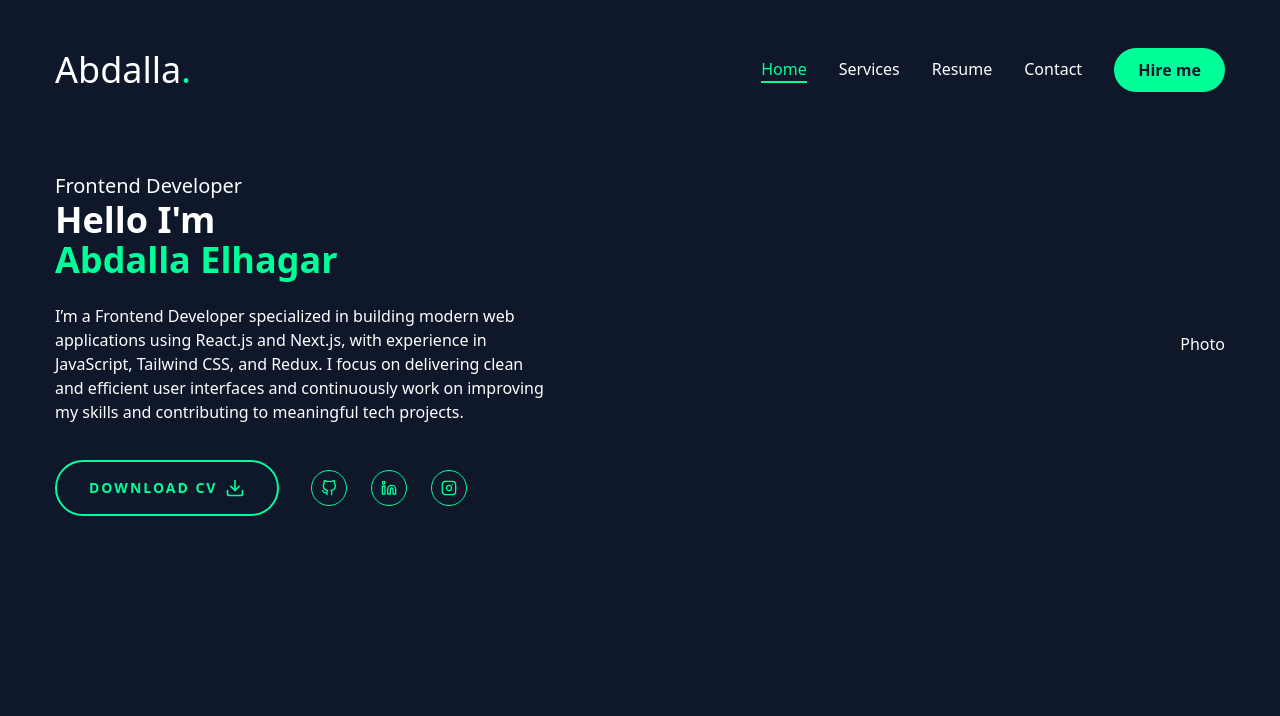
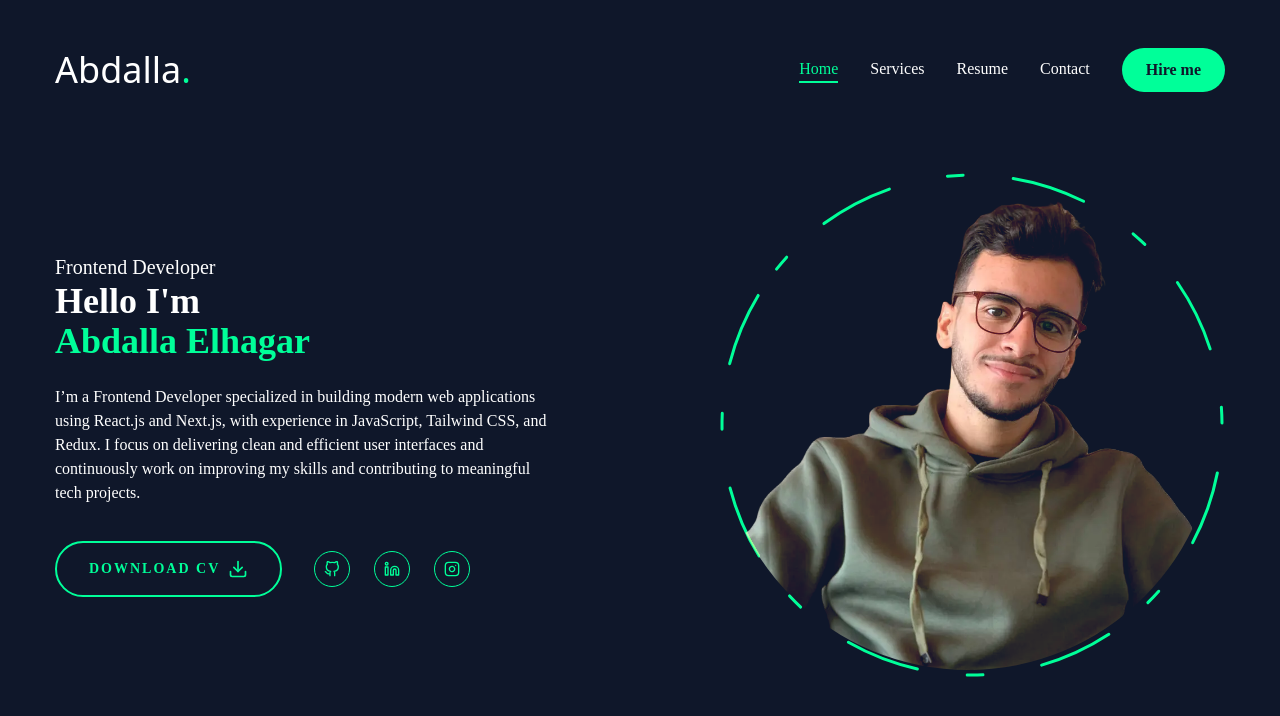
Before and after one commit to Abdalla-Elhagar/my-portfolio-using-next, a Next.js app: page / in a window 1280 px wide. Shown: the top 716 px of the page. Built offline with nearby package versions, Linux system fonts and the light colour scheme.

Commit message:
--fixed tailwind (colors) and font (used font in css) errors _______________________________ --completed the home page

```diff
--- a/app/globals.css
+++ b/app/globals.css
@@ -1,6 +1,10 @@
 @tailwind base;
 @tailwind components;
 @tailwind utilities;
+
+html {
+  font-family: var(--font-jetbrainsMono);
+}
 
 @layer base {
   :root {
@@ -28,7 +32,7 @@
     --chart-3: 197 37% 24%;
     --chart-4: 43 74% 66%;
     --chart-5: 27 87% 67%;
-    --radius: 0.5rem
+    --radius: 0.5rem;
   }
   .dark {
     --background: 222.2 84% 4.9%;
@@ -54,7 +58,7 @@
     --chart-2: 160 60% 45%;
     --chart-3: 30 80% 55%;
     --chart-4: 280 65% 60%;
-    --chart-5: 340 75% 55%
+    --chart-5: 340 75% 55%;
   }
 }
 
--- a/app/page.tsx
+++ b/app/page.tsx
@@ -4,14 +4,15 @@ import { FiDownload } from "react-icons/fi";
 // components
 import Socials from "@/components/Socials";
 import Photo from "@/components/Photo";
+import Link from "next/link";
 
 export default function Home() {
   return (
     <section className="h-full">
       <div className="container mx-auto h-full">
-        <div className="flex flex-col lg:flex-row items-center justify-between lg:pt-8 lg:pb-24">
+        <div className="flex flex-col gap-5 lg:flex-row items-center justify-between lg:pt-8 lg:pb-24">
           {/* text */}
-          <div className="text-center lg:text-left">
+          <div className="text-center  order-2 lg:order-none lg:text-left">
             <span className="text-xl">Frontend Developer</span>
             <h1 className="text-4xl font-semibold mb-6">
               Hello I'm <br />
@@ -27,14 +28,16 @@ export default function Home() {
 
             {/* btn and socials */}
             <div className="flex flex-col lg:flex-row items-center gap-8">
+              <a href="/cv/AbdallaElhagarResume.pdf" download>
                 <Button
-                className="uppercase flex items-center gap-2"
+                  className="uppercase flex items-center gap-2 hover:bg-main hover:text-primary transition-all duration-500"
                   variant="outline"
                   size="lg"
                 >
                   <span>DOWNLOAD CV</span>
                   <FiDownload className="text-xl" />
                 </Button>
+              </a>
               <div className="mb-8 lg:mb-0">
                 <Socials
                   containerStyles="flex gap-6"
@@ -44,7 +47,9 @@ export default function Home() {
             </div>
           </div>
           {/* photo */}
+          <div className=" order-1 lg:order-none mb-8 lg:mb-0">
             <Photo />
+          </div>
         </div>
       </div>
     </section>
--- a/components/Photo.tsx
+++ b/components/Photo.tsx
@@ -1,3 +1,60 @@
+"use client";
+import profileImage from "../public/assets/profileImage.webp";
+import { motion } from "framer-motion";
+import Image from "next/image";
+
 export default function Photo() {
-  return <div>Photo</div>;
+  return (
+    <div className="w-full h-full relative">
+      <motion.div
+        initial={{ opacity: 0 }}
+        animate={{ opacity: 1 }}
+        transition={{ delay: 1.8, duration: 0.4, ease: "easeIn" }}
+      >
+        {/* profile photo */}
+        <motion.div
+          initial={{ opacity: 0 }}
+          animate={{ opacity: 1 }}
+          transition={{ delay: 2.2, duration: 0.4, ease: "easeInOut" }}
+          className="mx-auto size-[298px] rounded-full lg:size-[498px] mix-blend-lighten absolute"
+        >
+          <Image
+            src={profileImage}
+            alt="Profile image"
+            priority
+            quality={100}
+            className="object-contain size-full rounded-full"
+          />
+        </motion.div>
+
+        {/* circle */}
+        <motion.svg
+          className="size-[300px] lg:size-[506px] "
+          fill="transparent"
+          viewBox=" 0 0 506 506"
+          xmlns="http://www.w3.org/2000/svg"
+        >
+          <motion.circle
+            cx="253"
+            cy="253"
+            r="250"
+            stroke="#00ff99"
+            strokeWidth="3"
+            strokeLinecap="round"
+            strokeLinejoin="round"
+            initial={{ strokeDasharray: "24 10 0 0" }}
+            animate={{
+              strokeDasharray: ["15 120 25 25", "16 25 92 72", "4 250 22 22"],
+              rotate: [120, 360],
+            }}
+            transition={{
+              duration: 20,
+              repeat: Infinity,
+              repeatType: "reverse",
+            }}
+          />
+        </motion.svg>
+      </motion.div>
+    </div>
+  );
 }
--- a/tailwind.config.js
+++ b/tailwind.config.js
@@ -17,19 +17,18 @@ module.exports = {
       lg: "960px",
       xl: "1200px",
     },
-    colors: {
-      primary: "#1c1c22",
-      main: "#00ff99",
-      mainHover: "#00e187",
-    },
-    plugins: [],
+    // احذف هذا الجزء بالكامل:
+    // colors: {
+    //   primary: "#1c1c22",
+    //   main: "#00ff99",
+    //   mainHover: "#00e187",
+    // },
     extend: {
-      borderRadius: {
-        lg: "var(--radius)",
-        md: "calc(var(--radius) - 2px)",
-        sm: "calc(var(--radius) - 4px)",
-      },
       colors: {
+        primary: "#1c1c22",
+        main: "#00ff99",
+        mainHover: "#00e187",
+
         background: "hsl(var(--background))",
         foreground: "hsl(var(--foreground))",
         card: {
@@ -71,6 +70,11 @@ module.exports = {
           5: "hsl(var(--chart-5))",
         },
       },
+      borderRadius: {
+        lg: "var(--radius)",
+        md: "calc(var(--radius) - 2px)",
+        sm: "calc(var(--radius) - 4px)",
+      },
     },
   },
   plugins: [require("tailwindcss-animate")],
```
Also changed, not shown: public/assets/profileImage.webp (added), 1 other file (tests, documents, lock files or other folders). Lines whose indentation alone changed are shown as unchanged.
